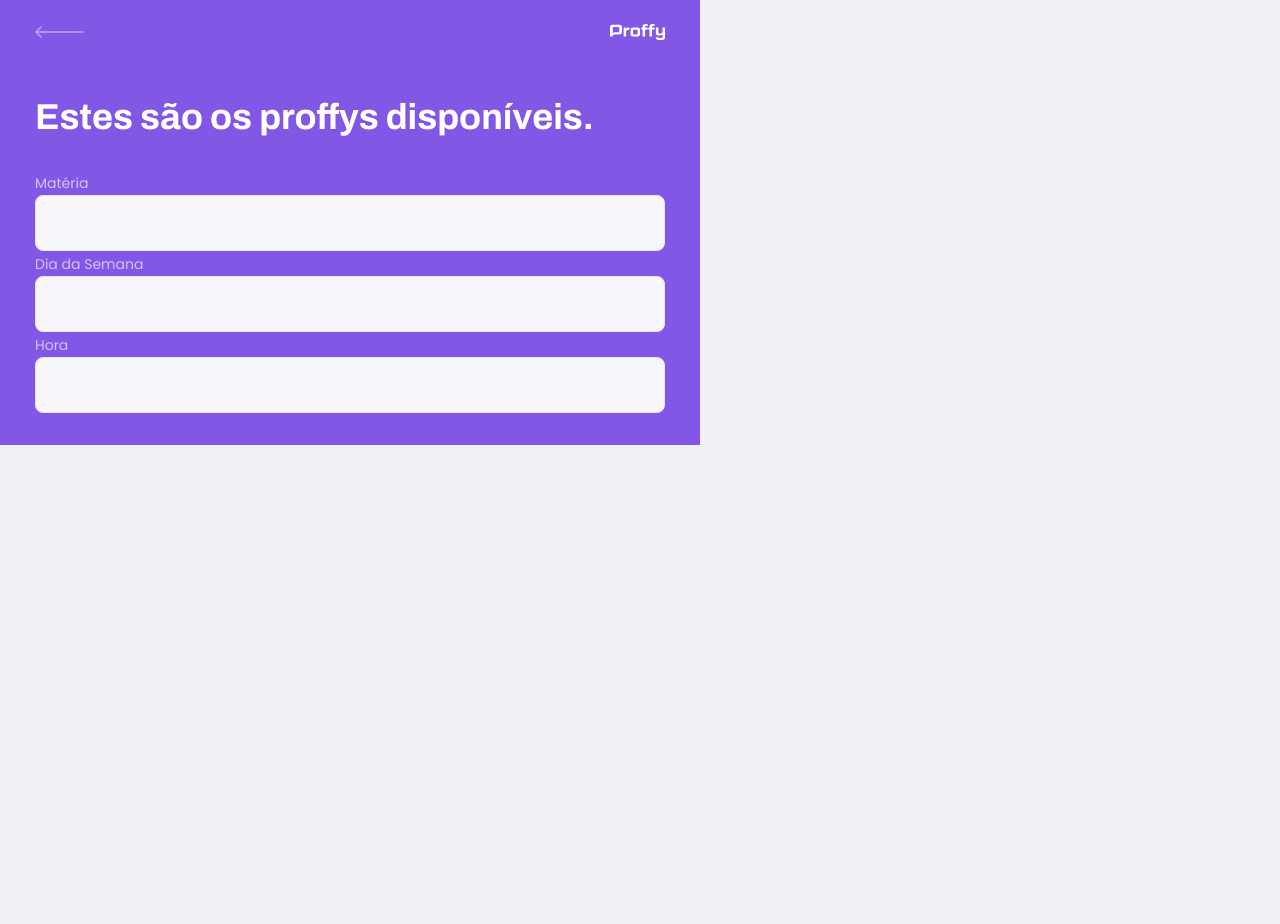
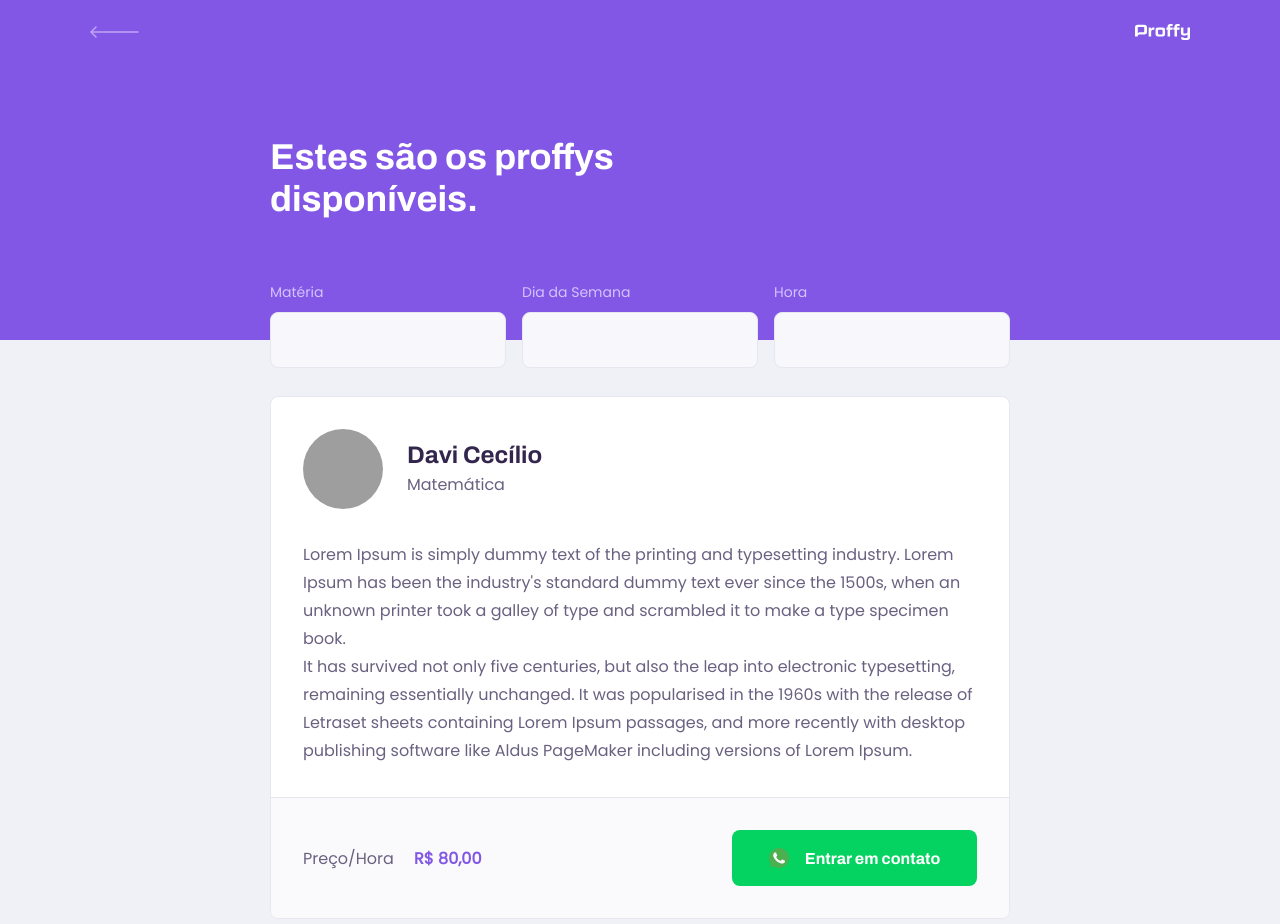
Before and after one commit to DaviCecilio/proffy-app, a React (Create React App) app: page /study in a window 1280 px wide. Shown: the top 924 px of the page. Before the commit the page ends 800 px from the top, so only its background shows below. Built offline with nearby package versions, Linux system fonts and the light colour scheme; grey boxes are pictures that could not be loaded.

Commit message:
feat(TeacherItem): add teacherItem component

```diff
--- a/src/assets/styles/globalStyle.js
+++ b/src/assets/styles/globalStyle.js
@@ -1,4 +1,4 @@
-import { createGlobalStyle } from "styled-components"
+import { createGlobalStyle } from "styled-components";
 
 const GlobalStyle = createGlobalStyle`
 :root {
@@ -49,6 +49,7 @@ input,
 button,
 textarea{
   font: 500 1.6rem 'Poppins';
+  color: var(--color-text-base);
 }
 
 .container {
@@ -61,6 +62,6 @@ textarea{
     font-size: 62.5%;
   }
 }
-`
+`;
 
-export default GlobalStyle
+export default GlobalStyle;
--- a/src/components/PageHeader/index.tsx
+++ b/src/components/PageHeader/index.tsx
@@ -8,6 +8,7 @@ import HeaderContainer from "./styles";
 
 interface PageHeaderProps {
   title: string;
+  children?: React.ReactNode;
 }
 
 const PageHeader: React.FC<PageHeaderProps> = ({ title, children }) => {
--- a/src/components/PageHeader/styles.tsx
+++ b/src/components/PageHeader/styles.tsx
@@ -11,7 +11,7 @@ const HeaderContainer = styled.header`
     display: flex;
     justify-content: space-between;
     align-items: center;
-    color: vat(--color-text-in-primary);
+    color: var(--color-text-in-primary);
     padding: 1.6rem 0;
 
     > img {
@@ -29,7 +29,6 @@ const HeaderContainer = styled.header`
 
   .header-content {
     width: 90%;
-    margin: 0 auto;
     position: relative;
     margin: 3.2rem auto;
 
@@ -39,6 +38,29 @@ const HeaderContainer = styled.header`
       color: var(--color-title-in-primary);
     }
   }
+
+  @media only screen and (min-width: 700px) {
+    height: 340px;
+
+    .top-bar-container {
+      max-width: 1100px;
+    }
+
+    .header-content {
+      flex: 1;
+      max-width: 740px;
+      margin: 0 auto;
+      padding-bottom: 48px;
+      display: flex;
+      flex-direction: column;
+      justify-content: center;
+      align-items: flex-start;
+
+      strong {
+        max-width: 350px;
+      }
+    }
+  }
 `;
 
 export default HeaderContainer;
--- /dev/null
+++ b/src/components/TeacherItem/index.tsx
@@ -0,0 +1,51 @@
+import React from "react";
+
+import whatsappIcon from "../../assets/images/icons/whatsapp.svg";
+
+import TeacherItemContainer from "./styles";
+
+const TeacherItem = () => {
+  return (
+    <TeacherItemContainer>
+      <article className="teacher-item">
+        <header>
+          <img
+            src="https://lh3.googleusercontent.com/a-/AOh14GjJU00mhsBMW-XYsrHEO1N7ASvKG6D4j10VozRzqh0=s96-c-rg-br100"
+            alt="Foto Professor"
+          />
+          <div>
+            <strong>Davi Cecílio</strong>
+            <span>Matemática</span>
+          </div>
+        </header>
+
+        <p>
+          Lorem Ipsum is simply dummy text of the printing and typesetting
+          industry. Lorem Ipsum has been the industry's standard dummy text ever
+          since the 1500s, when an unknown printer took a galley of type and
+          scrambled it to make a type specimen book.
+          <br />
+          It has survived not only five centuries, but also the leap into
+          electronic typesetting, remaining essentially unchanged. It was
+          popularised in the 1960s with the release of Letraset sheets
+          containing Lorem Ipsum passages, and more recently with desktop
+          publishing software like Aldus PageMaker including versions of Lorem
+          Ipsum.
+        </p>
+
+        <footer>
+          <p>
+            Preço/Hora
+            <b> R$ 80,00</b>
+          </p>
+          <button type="button">
+            <img src={whatsappIcon} alt="Whatsapp" />
+            Entrar em contato
+          </button>
+        </footer>
+      </article>
+    </TeacherItemContainer>
+  );
+};
+
+export default TeacherItem;
--- /dev/null
+++ b/src/components/TeacherItem/styles.tsx
@@ -0,0 +1,115 @@
+import styled from "styled-components";
+
+export default styled.main`
+  margin: 3.2rem auto;
+  width: 90%;
+
+  .teacher-item {
+    background-color: var(--color-box-base);
+    border: 1px solid var(--color-line-in-white);
+    border-radius: 0.8rem;
+    margin-top: 2.4rem;
+    overflow: hidden;
+
+    header {
+      padding: 3.2rem 2rem;
+      display: flex;
+      align-items: center;
+
+      img {
+        width: 8rem;
+        height: 8rem;
+        border-radius: 50%;
+      }
+
+      div {
+        margin-left: 2.4rem;
+
+        strong {
+          font: 700 2.4rem Archivo;
+          display: block;
+          color: var(--color-text-title);
+        }
+        span {
+          font: 1.6rem;
+          display: block;
+          margin-top: 0.4rem;
+        }
+      }
+    }
+
+    > p {
+      padding: 0 2rem;
+      font-size: 1.6rem;
+      line-height: 2.8rem;
+    }
+
+    footer {
+      padding: 3.2rem 2rem;
+      background-color: var(--color-box-footer);
+      border-top: 1px solid var(--color-line-in-white);
+      margin-top: 3.2rem;
+      display: flex;
+      align-items: center;
+      justify-content: space-between;
+
+      p b {
+        color: var(--color-primary);
+        font-size: 1.6rem;
+        display: block;
+      }
+
+      button {
+        width: 20rem;
+        height: 5.6rem;
+        background: var(--color-secondary);
+        color: var(--color-button-text);
+        border: 0;
+        border-radius: 0.8rem;
+        cursor: pointer;
+        font: 700 1.4rem Archivo;
+        display: flex;
+        align-items: center;
+        justify-content: space-evenly;
+        transition: 0.2s;
+
+        :hover {
+          background: var(--color-secondary-dark);
+        }
+      }
+    }
+  }
+
+  @media only screen and (min-width: 700px) {
+    padding: 3.2rem 0;
+    max-width: 740px;
+    margin: 0 auto;
+
+    .teacher-item {
+      header,
+      footer {
+        padding: 3.2rem;
+      }
+
+      > p {
+        padding: 0 3.2rem;
+      }
+
+      footer {
+        button {
+          width: 24.5rem;
+          font-size: 1.6rem;
+          justify-content: center;
+
+          > img {
+            margin-right: 1.6rem;
+          }
+        }
+        p b {
+          display: initial;
+          margin-left: 1.6rem;
+        }
+      }
+    }
+  }
+`;
--- a/src/pages/TeacherForm/index.tsx
+++ b/src/pages/TeacherForm/index.tsx
@@ -1,7 +1,8 @@
 import React from "react";
+import PageHeader from "../../components/PageHeader";
 
 function TeacherForm() {
-  return <h1>Teachers</h1>;
+  return <PageHeader title="Estes são os proffys disponíveis."></PageHeader>;
 }
 
 export default TeacherForm;
--- a/src/pages/TeacherList/index.tsx
+++ b/src/pages/TeacherList/index.tsx
@@ -1,7 +1,9 @@
 import React from "react";
 
+import PageHeader from "../../components/PageHeader";
+import TeacherItem from "../../components/TeacherItem";
+
 import PageTeacherContainer from "./styles";
-import PageHeader from "../../components/PageHeader";
 
 function TeacherList() {
   return (
@@ -25,6 +27,8 @@ function TeacherList() {
             </div>
           </form>
         </PageHeader>
+
+        <TeacherItem />
       </div>
     </PageTeacherContainer>
   );
--- a/src/pages/TeacherList/styles.tsx
+++ b/src/pages/TeacherList/styles.tsx
@@ -1,11 +1,9 @@
 import styled from "styled-components";
 
 const PageTeacherContainer = styled.section`
-  width: 100vw;
-  height: 100vh;
-
   #page-teacher-list {
-    width: 100%;
+    width: 100vw;
+    height: 100vh;
   }
 
   form#search-teachers {
@@ -18,6 +16,10 @@ const PageTeacherContainer = styled.section`
     .input-block {
       position: relative;
 
+      & + .input-block {
+        margin-top: 1.4rem;
+      }
+
       label {
         font-size: 1.4rem;
       }
@@ -25,7 +27,7 @@ const PageTeacherContainer = styled.section`
       input {
         width: 100%;
         height: 5.6rem;
-        margin-top: 0.8;
+        margin-top: 0.8rem;
         border-radius: 0.8rem;
         background: var(--color-input-background);
         border: 1px solid var(--color-line-in-white);
@@ -46,6 +48,24 @@ const PageTeacherContainer = styled.section`
       }
     }
   }
+
+  @media only screen and (min-width: 700px) {
+    #page-teacher-list {
+      max-width: 100%;
+    }
+
+    form#search-teachers {
+      display: grid;
+      grid-template-columns: 1fr 1fr 1fr;
+      column-gap: 16px;
+      position: absolute;
+      bottom: -28px;
+
+      .input-block + .input-block {
+        margin-top: 0;
+      }
+    }
+  }
 `;
 
 export default PageTeacherContainer;
--- a/src/routes.tsx
+++ b/src/routes.tsx
@@ -3,7 +3,7 @@ import { Route, BrowserRouter as Router } from "react-router-dom";
 
 import Landing from "./pages/Landing";
 import TeacherList from "./pages/TeacherList";
-import TeachForm from "./pages/TeacherList";
+import TeachForm from "./pages/TeacherForm";
 
 function Routes() {
   return (
```
